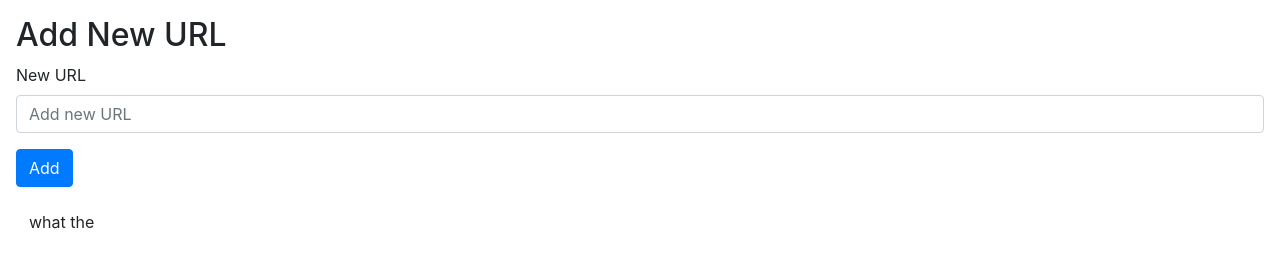
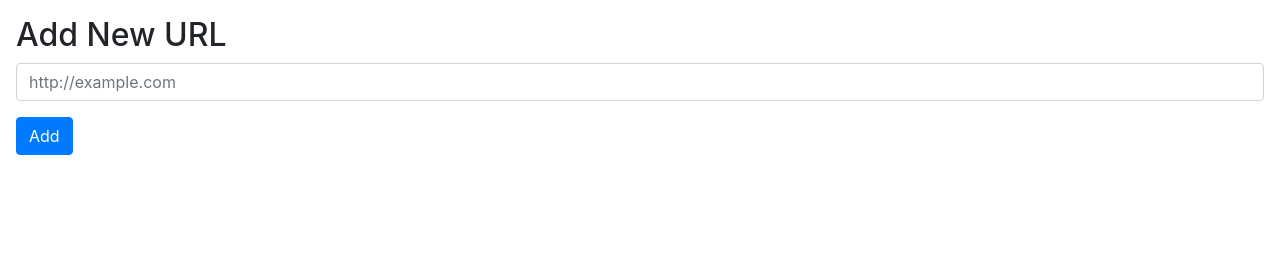
Before and after one commit to mmarcotte/url-scanner, a Flask app: template templates/index.html in a window 1280 px wide. Shown: the part 163-431 px from the top of the page. Run offline with Flask 2, Linux system fonts and the light colour scheme; the template is opened without the code that fills it, so the values that code supplies are empty; some libraries are stand-ins or nearby versions.

Commit message:
remove some clutter

```diff
--- a/templates/index.html
+++ b/templates/index.html
@@ -61,10 +61,8 @@
 <h2>Add New URL</h2>
 <form method="POST" action="{{ url_for('add') }}">
     <div class="form-group">
-        <label for="newUrl">New URL</label>
-        <input id="newUrl" type="text" name="url" value="" class="form-control" placeholder="Add new URL" />
+        <input id="newUrl" type="text" name="url" value="" class="form-control" placeholder="http://example.com" />
     </div>
     <button class="btn btn-primary">Add</button>
 </form>
-<button class="btn">what the</button>
 {% endblock %}
```
